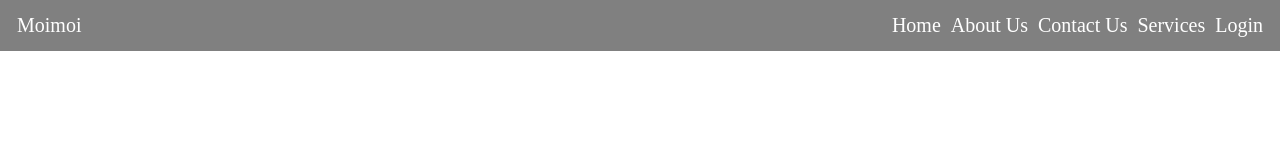
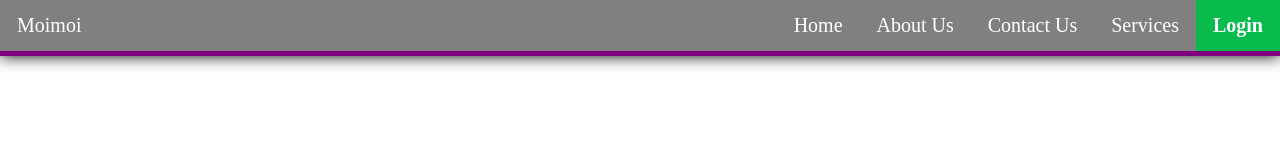
Before and after one commit to Narius-01/LANDING-PAGE, a plain HTML site: page index.html in a window 1280 px wide. Drawn offline with Linux system fonts and the light colour scheme.

Commit message:
img folder

```diff
--- a/index.html
+++ b/index.html
@@ -22,7 +22,7 @@
         </ul>
     </nav>
    </header>
-   <main>
+   <main class="main">
 
    </main>
 </body>
--- a/style.css
+++ b/style.css
@@ -6,7 +6,9 @@
 .navbar {
     display: flex;
     background-color: grey;
-    padding: 14px 17px;
+    border-bottom: 5px solid purple;
+    box-shadow: 0 0 15px;
+    /* padding: 14px 17px; */
 }
 .navbar__list {
     display: flex;
@@ -21,14 +23,33 @@
 .navbar__link {
     text-decoration: none;
     color: white;
+    padding: 14px 17px;
+    display: inline-block;
 
 }
 .navbar__brand {
     text-decoration: none;
     color: white;
     font-size: 20px;
+    padding: 14px 17px;
 }
-.navbar__item:not(:last-child) {
+/* .navbar__item:not(:last-child) {
     margin-right: 10px;
 
+} */
+
+.navbar__item:not(:last-child):hover a{
+    background-color: rgb(209, 205, 205);
+    color: rgb(56, 54, 54);
 }
+.navbar__item:last-child {
+    background-color: rgb(8, 187, 76);
+    color: black;
+    font-weight: bolder;
+}
+.navbar__item:last-child:hover {
+    opacity: 0.8;
+}
+.main {
+    background-image: url();
+}
```
Also changed, not shown: img/200.webp (added).
